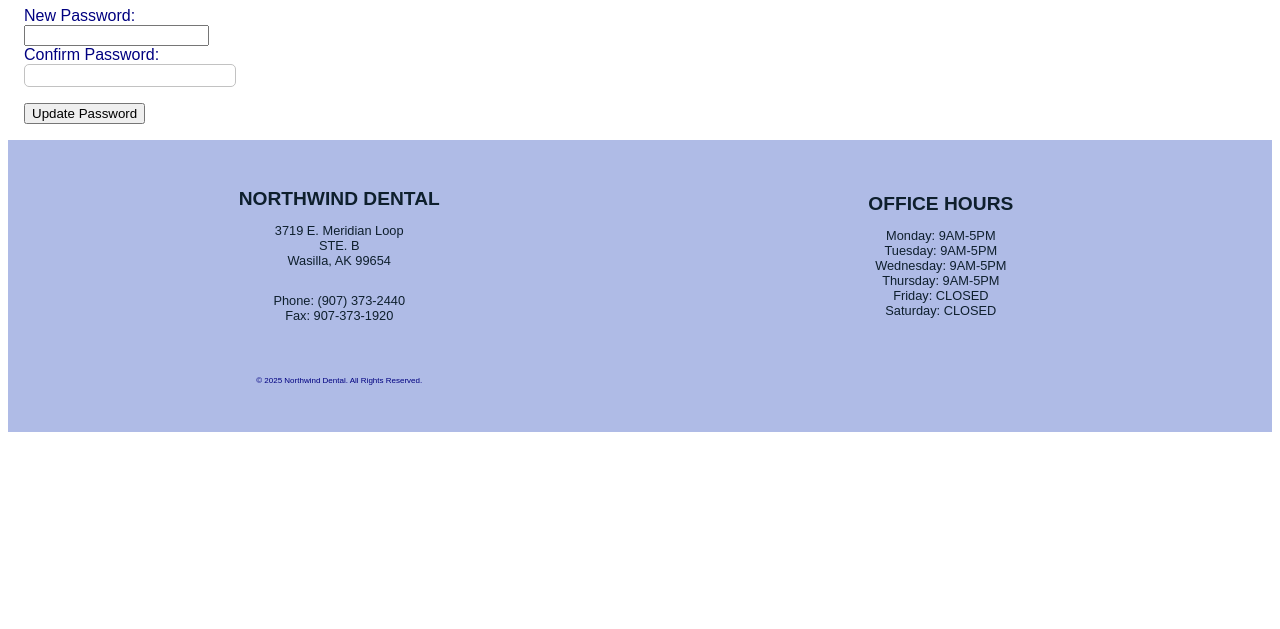
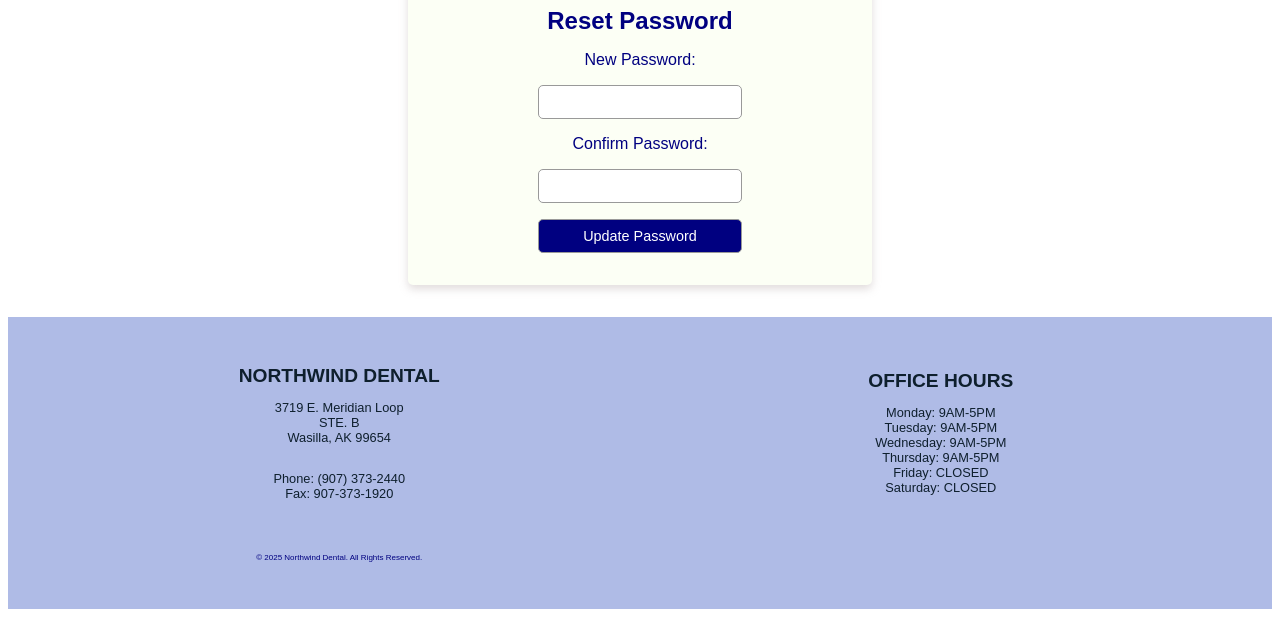
Before and after one commit to Chelsea-Saunders/scheduler, a website: page update-password.html in a window 1280 px wide. Shown: the part 171-800 px from the top of the page. Drawn offline with Linux system fonts and the light colour scheme; a script that the page names is missing.

Commit message:
fixed link in head for css

```diff
--- a/src/css/update-password.css
+++ b/src/css/update-password.css
@@ -4,7 +4,7 @@ main {
     justify-content: center;
     align-items: center;
     padding: 0;
-    border: 3px solid red;
+    font-family: var(--bs-body-font);
 }
 .password-reset-container {
     display: flex;
@@ -20,7 +20,8 @@ main {
     margin: 2rem auto;
     text-align: center;
     border-radius: var(--bs-border-radius-medium);
-    box-shadow: 0 4px 8px rgba(0, 0, 0, 0.72);
+    background-color: var(--bs-background-color);
+    box-shadow: 0 4px 8px rgba(214, 207, 207, 0.72);
 }
 .password-reset-container input,
 .password-reset-container button {
@@ -53,6 +54,15 @@ main {
 status-message:not(.hidden) {
     opacity: 1;
 }
+h1 {
+    font-size: 1.5rem;
+}
+label {
+    border-radius: var(--bs-border-radius-large);
+}
+button {
+    border-radius: var(--bs-border-radius-large);
+}
 
 @keyframes fadeIn {
     from {
--- a/update-password.html
+++ b/update-password.html
@@ -13,7 +13,7 @@
     <meta property="og:type" content="website">
     <meta name="robots" content="index, follow"> <!-- This will help search engins know if they should index your page -->
     <title>Northwind Dental, Wasilla, Alaska</title>
-    <link rel="stylesheet" href="./src/css/index.css">
+    <link rel="stylesheet" href="./src/css/update-password.css">
     <link rel="stylesheet" href="./src/css/components.css">
     <script type="module" src="./src/js/header.mjs" defer></script>
     <script type="module" src="./src/js/update-password.mjs" defer></script>
```
